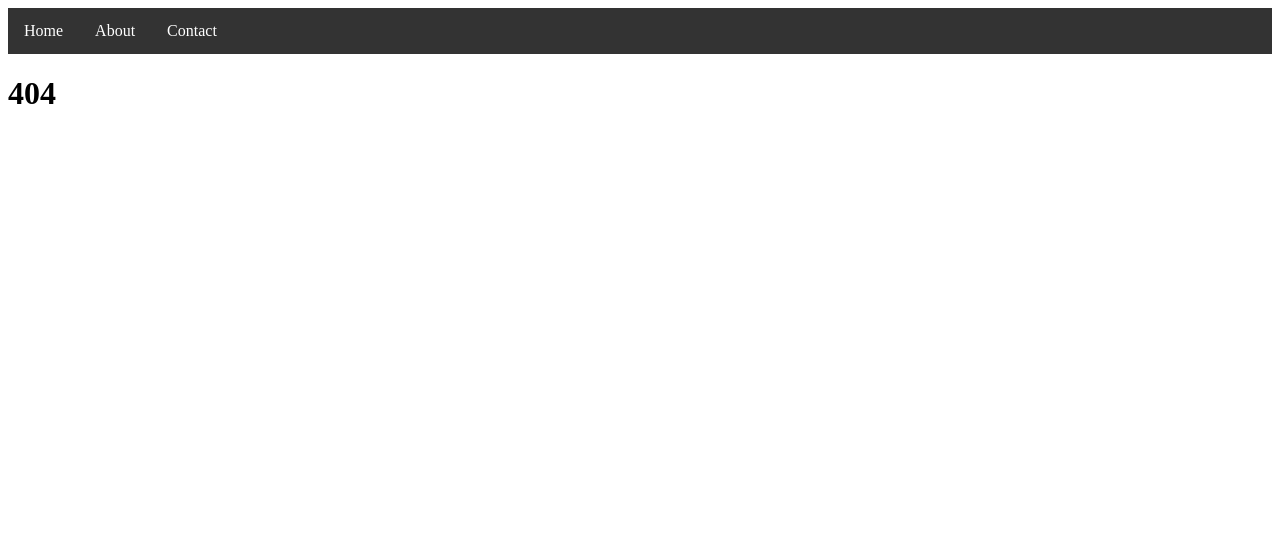
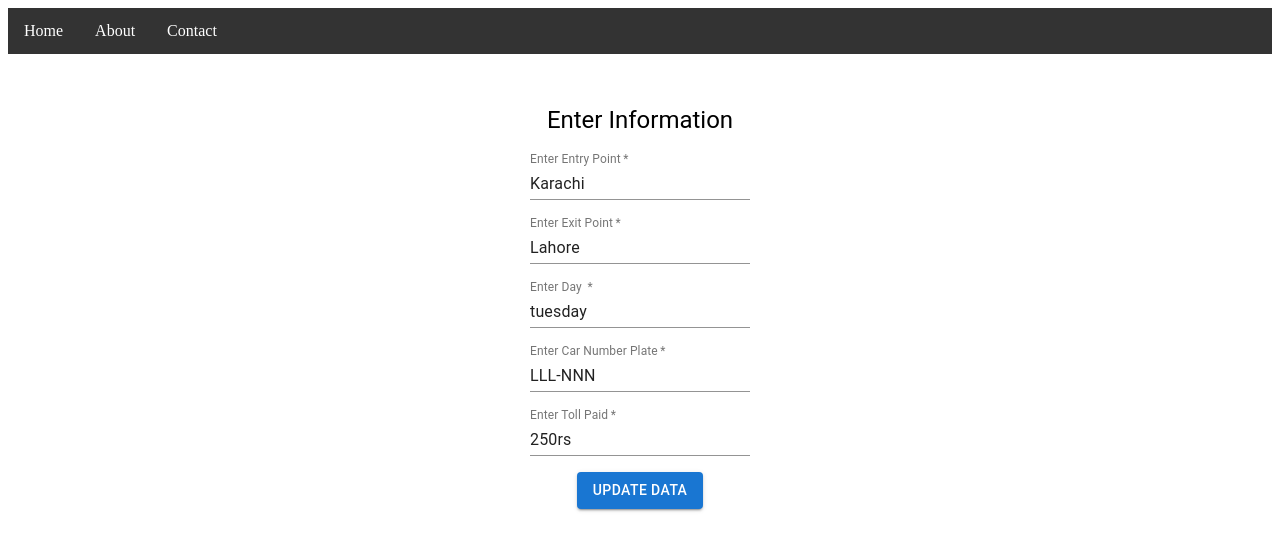
Before and after one commit to iasifmehmood/techliftbootcamp_asif, a React (Create React App) app in the folder Assignment_4/toll-system/: page /data/edit/1 in a window 1280 px wide. Before the commit this address had no page. Shown: the top 550 px of the page. Built offline with nearby package versions, Linux system fonts and the light colour scheme; data requests are answered from the project's data file.

Commit message:
full create,view,del,edit

```diff
--- a/Assignment_4/toll-system/db.json
+++ b/Assignment_4/toll-system/db.json
@@ -7,22 +7,6 @@
       "day": "tuesday",
       "number_plate": "LLL-NNN",
       "toll_paid": "250rs"
-    },
-    {
-      "id": 2,
-      "entry_point": "Rawalpindi",
-      "exit_point": "Lahore",
-      "day": "friday",
-      "number_plate": "LLL-NNN",
-      "toll_paid": "120rs"
-    },
-    {
-      "id": 3,
-      "entry_point": "Islamabad",
-      "exit_point": "Lahore",
-      "day": "Sunday",
-      "number_plate": "LLL-NNN",
-      "toll_paid": "150rs"
     },
     {
       "entry_point": "pindi",
@@ -37,7 +21,7 @@
       "exit_point": "ds",
       "day": "ds",
       "number_plate": "ds",
-      "toll_paid": "ds",
+      "toll_paid": "66",
       "id": 5
     },
     {
@@ -49,19 +33,11 @@
       "id": 6
     },
     {
-      "entry_point": "2323",
-      "exit_point": "23",
-      "day": "34",
-      "number_plate": "34",
+      "entry_point": "43",
+      "exit_point": "43",
+      "day": "43",
+      "number_plate": "43",
       "toll_paid": "434",
-      "id": 7
-    },
-    {
-      "entry_point": "",
-      "exit_point": "",
-      "day": "",
-      "number_plate": "",
-      "toll_paid": "",
       "id": 8
     }
   ]
--- a/Assignment_4/toll-system/public/index.html
+++ b/Assignment_4/toll-system/public/index.html
@@ -2,9 +2,10 @@
 <html lang="en">
   <head>
     <meta charset="utf-8" />
+    <link rel="manifest" crossorigin="use-credentials" href="manifest.json" />
     <link rel="icon" href="%PUBLIC_URL%/favicon.ico" />
     <meta name="viewport" content="width=device-width, initial-scale=1" />
-    <meta name="theme-color" content="#000000" />
+
     <meta
       name="description"
       content="Web site created using create-react-app"
@@ -14,7 +15,7 @@
       manifest.json provides metadata used when your web app is installed on a
       user's mobile device or desktop. See https://developers.google.com/web/fundamentals/web-app-manifest/
     -->
-    <link rel="manifest" href="%PUBLIC_URL%/manifest.json" />
+    <!-- <link rel="manifest" href="%PUBLIC_URL%/manifest.json" /> -->
     <!--
       Notice the use of %PUBLIC_URL% in the tags above.
       It will be replaced with the URL of the `public` folder during the build.
--- a/Assignment_4/toll-system/src/App.tsx
+++ b/Assignment_4/toll-system/src/App.tsx
@@ -7,6 +7,8 @@ import NoPage from "./components/pages/NoPage";
 import "./App.css";
 import About from "./components/pages/About";
 import AddTollData from "./components/toll_data/AddTollData";
+import EditTollData from "./components/toll_data/EditTollData";
+import ViewTollData from "./components/toll_data/ViewTollData";
 
 function App() {
   return (
@@ -16,7 +18,9 @@ function App() {
           <Route index element={<Home></Home>}></Route>
           <Route path="contact" element={<Contact />} />
           <Route path="about" element={<About />} />
-          <Route path="/users/addData" element={<AddTollData />}></Route>
+          <Route path="/data/add" element={<AddTollData />}></Route>
+          <Route path="/data/edit/:id" element={<EditTollData />}></Route>
+          <Route path="/data/view/:id" element={<ViewTollData />}></Route>
           <Route path="*" element={<NoPage />} />
         </Route>
       </Routes>
--- a/Assignment_4/toll-system/src/components/pages/Home.tsx
+++ b/Assignment_4/toll-system/src/components/pages/Home.tsx
@@ -15,45 +15,6 @@ import EditIcon from "@mui/icons-material/Edit";
 import { useEffect, useState } from "react";
 import axios from "axios";
 
-// const tableData = [
-//   {
-//     id: 1,
-//     first_name: "Dorolisa",
-//     last_name: "MacGille",
-//     email: "dmacgille0@ucoz.com",
-//     gender: "Female",
-//   },
-//   {
-//     id: 2,
-//     first_name: "Lissie",
-//     last_name: "Betteridge",
-//     email: "lbetteridge1@usda.gov",
-//     gender: "Female",
-//   },
-//   {
-//     id: 3,
-//     first_name: "Irina",
-//     last_name: "MacColgan",
-//     email: "imaccolgan2@merriam-webster.com",
-//     gender: "Female",
-//   },
-//   {
-//     id: 4,
-//     first_name: "Kristi",
-//     last_name: "Wheadon",
-//     email: "kwheadon3@merriam-webster.com",
-//     gender: "Polygender",
-//   },
-//   {
-//     id: 5,
-//     first_name: "Lesley",
-//     last_name: "Krzyzowski",
-//     email: "lkrzyzowski4@dion.ne.jp",
-//     gender: "Female",
-//     ip_address: "72.111.131.222",
-//   },
-// ];
-
 const Home = () => {
   const [tollData, setTollData] = useState([]);
 
@@ -64,6 +25,11 @@ const Home = () => {
   const loadData = async () => {
     const result = await axios.get("http://localhost:3001/tollData");
     setTollData(result.data);
+  };
+
+  const deleteTollData: any = async (id: any) => {
+    await axios.delete(`http://localhost:3001/tollData/${id}`);
+    loadData();
   };
 
   return (
@@ -79,7 +45,7 @@ const Home = () => {
             <TableCell>Toll Paid</TableCell>
             <TableCell>Operations</TableCell>
             <TableCell>
-              <Link href="/users/addData" sx={{ textDecoration: "none" }}>
+              <Link href="/data/add" sx={{ textDecoration: "none" }}>
                 <Button variant="outlined">Add Record</Button>{" "}
               </Link>
             </TableCell>
@@ -99,17 +65,17 @@ const Home = () => {
               <TableCell>{row.toll_paid}</TableCell>
               <TableCell>
                 <ButtonGroup>
-                  <Link>
+                  <Link href={`/data/edit/${row.id}`}>
                     <Button>
                       <EditIcon />
                     </Button>
                   </Link>
                   <Link>
-                    <Button>
+                    <Button onClick={() => deleteTollData(row.id)}>
                       <DeleteIcon />
                     </Button>
                   </Link>
-                  <Link>
+                  <Link href={`/data/view/${row.id}`}>
                     <Button>
                       <VisibilityIcon />
                     </Button>
--- /dev/null
+++ b/Assignment_4/toll-system/src/components/toll_data/EditTollData.tsx
@@ -0,0 +1,114 @@
+import React from "react";
+import { Stack, Box, Button, Typography } from "@mui/material";
+import { TextField } from "@material-ui/core";
+import { useState, useEffect } from "react";
+import axios from "axios";
+import { useNavigate, useParams } from "react-router-dom";
+
+const EditTollData = () => {
+  const [tollData, setTollData] = useState({
+    entry_point: "",
+    exit_point: "",
+    day: "",
+    number_plate: "",
+    toll_paid: "",
+  });
+
+  const { entry_point, exit_point, day, number_plate, toll_paid } = tollData;
+
+  const onInputChange: any = (e: any) => {
+    setTollData({ ...tollData, [e.target.name]: e.target.value });
+  };
+
+  let navigate = useNavigate();
+
+  const onSubmit: any = async (e: any) => {
+    e.preventDefault();
+    let response = await axios.put(
+      //to update data
+      `http://localhost:3001/tollData/${id}`,
+      tollData
+    );
+    if (response) {
+      alert("data submited");
+    } else {
+      alert("not submit");
+    }
+    navigate("/"); // to navigatoe to home page
+  };
+
+  const { id } = useParams();
+
+  //load data see console
+  useEffect(() => {
+    loadTollData();
+  }, []);
+
+  const loadTollData: any = async () => {
+    const result = await axios.get(`http://localhost:3001/tollData/${id}`);
+    setTollData(result.data);
+  };
+
+  return (
+    <Box
+      sx={{
+        width: 300,
+        height: 300,
+        margin: "auto",
+        marginTop: "50px",
+      }}
+    >
+      <Stack spacing={4}>
+        <Stack direction="column" spacing={2} alignItems="center">
+          <Typography variant="h5" textAlign="center">
+            Enter Information
+          </Typography>
+
+          <TextField
+            label="Enter Entry Point"
+            name="entry_point"
+            value={entry_point}
+            onChange={(e) => onInputChange(e)}
+            required
+          />
+          <TextField
+            label="Enter Exit Point"
+            name="exit_point"
+            value={exit_point}
+            onChange={(e) => onInputChange(e)}
+            required
+          />
+          <TextField
+            label="Enter Day "
+            name="day"
+            value={day}
+            onChange={(e) => onInputChange(e)}
+            required
+          />
+          <TextField
+            label="Enter Car Number Plate"
+            name="number_plate"
+            onChange={(e) => onInputChange(e)}
+            value={number_plate}
+            required
+          />
+          <TextField
+            label="Enter Toll Paid"
+            name="toll_paid"
+            value={toll_paid}
+            onChange={(e) => onInputChange(e)}
+            required
+          />
+
+          <Stack>
+            <Button onClick={onSubmit} variant="contained" type="submit">
+              Update Data
+            </Button>
+          </Stack>
+        </Stack>
+      </Stack>
+    </Box>
+  );
+};
+
+export default EditTollData;
--- /dev/null
+++ b/Assignment_4/toll-system/src/components/toll_data/ViewTollData.tsx
@@ -0,0 +1,76 @@
+import {
+  TableContainer,
+  Table,
+  TableHead,
+  TableBody,
+  TableRow,
+  TableCell,
+  Button,
+  ButtonGroup,
+  Link,
+} from "@mui/material";
+
+import { useEffect, useState } from "react";
+import axios from "axios";
+import { useParams } from "react-router-dom";
+
+const ViewTollData = () => {
+  const [tollData, setTollData] = useState({
+    id: "",
+    entry_point: "",
+    exit_point: "",
+    day: "",
+    number_plate: "",
+    toll_paid: "",
+  });
+
+  useEffect(() => {
+    loadData();
+  }, []);
+
+  const loadData = async () => {
+    const result = await axios.get("http://localhost:3001/tollData");
+    setTollData(result.data);
+  };
+
+  const { id } = useParams();
+
+  //load data see console
+  useEffect(() => {
+    loadTollData();
+  }, []);
+
+  const loadTollData: any = async () => {
+    const result = await axios.get(`http://localhost:3001/tollData/${id}`);
+    setTollData(result.data);
+  };
+
+  return (
+    <TableContainer>
+      <Table aria-label="Toll Data">
+        <TableHead>
+          <TableRow sx={{ fontWeight: "fontWeightBold" }}>
+            <TableCell>Id</TableCell>
+            <TableCell>Entry Point</TableCell>
+            <TableCell>Exit Point</TableCell>
+            <TableCell>Day of the week</TableCell>
+            <TableCell>Vehicle Number Plate (LLL-NNN)</TableCell>
+            <TableCell>Toll Paid</TableCell>
+          </TableRow>
+        </TableHead>
+        <TableBody>
+          <TableRow sx={{ "&:last-child td, &:last-child th": { border: 0 } }}>
+            <TableCell>{id}</TableCell>
+            <TableCell>{tollData.entry_point}</TableCell>
+            <TableCell>{tollData.exit_point}</TableCell>
+            <TableCell>{tollData.day}</TableCell>
+            <TableCell>{tollData.number_plate}</TableCell>
+            <TableCell>{tollData.toll_paid}</TableCell>
+          </TableRow>
+        </TableBody>
+      </Table>
+    </TableContainer>
+  );
+};
+
+export default ViewTollData;
```
